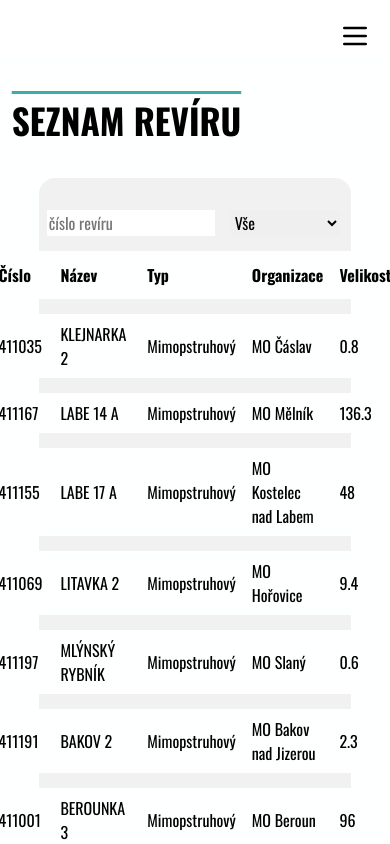
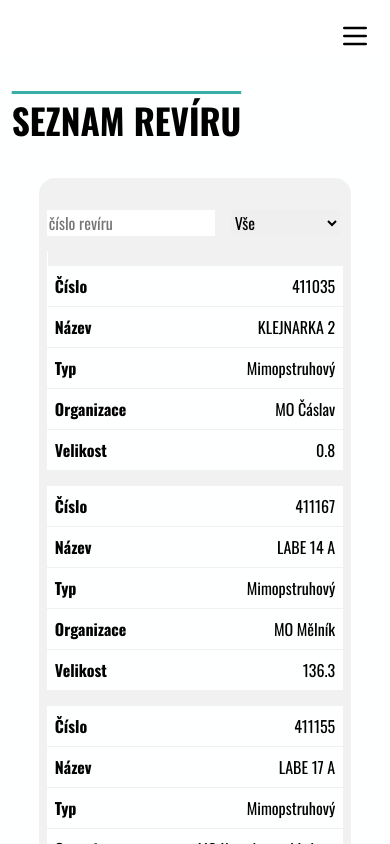
Before and after one commit to Gajdos-Petr/elektronicka-rybarska-evidence, a React (Create React App) app: page /seznam-reviru in a window 390 px wide. Shown: the top 844 px of the page. Built offline with nearby package versions, Linux system fonts and the light colour scheme.

Commit message:
resposive table

```diff
--- a/src/components/BasicTable.jsx
+++ b/src/components/BasicTable.jsx
@@ -7,6 +7,7 @@ function BasicTable() {
  /*  { const [data, setData] = useState([]);}*/
 
     const [filterInput, setFilterInput] = useState("");
+
 
     const handleFilterChange = e => {
         const value = e.target.value || undefined;
@@ -28,7 +29,8 @@ function BasicTable() {
       };
 
 
-    const navigate = useNavigate();
+
+  const navigate = useNavigate();
   const goRouteId = (number) => {
    navigate(`/revir/${number}`);
   }
@@ -108,7 +110,7 @@ function BasicTable() {
                         <tr onClick={()=> goRouteId(row.original.number)} className='table-row' {...row.getRowProps()}>
                             {
                                 row.cells.map(cell => {
-                                   return <td {...cell.getCellProps()}>{cell.value === null ? '-' : cell.render('Cell')}</td>
+                                   return <td {...cell.getCellProps()} data-label={cell.column.Header}>{cell.value === null ? '-' : cell.render('Cell')}</td>
 
                                 })
                             }
--- a/src/styles/table.css
+++ b/src/styles/table.css
@@ -62,3 +62,32 @@ color: white;
     text-align: start;
 
   }
+
+
+  @media screen and ( max-width: 768px) {
+
+
+
+
+    table thead {
+      overflow: hidden;
+      position: absolute;
+      width: 1px;
+    }
+
+
+
+    table td {
+      border-bottom: 1px solid var(--table-background-color);
+      display: block;
+      text-align: right;
+    }
+
+    table td::before {
+      content: attr(data-label);
+      float: left;
+      font-weight: bold;
+    }
+
+
+  }
```
